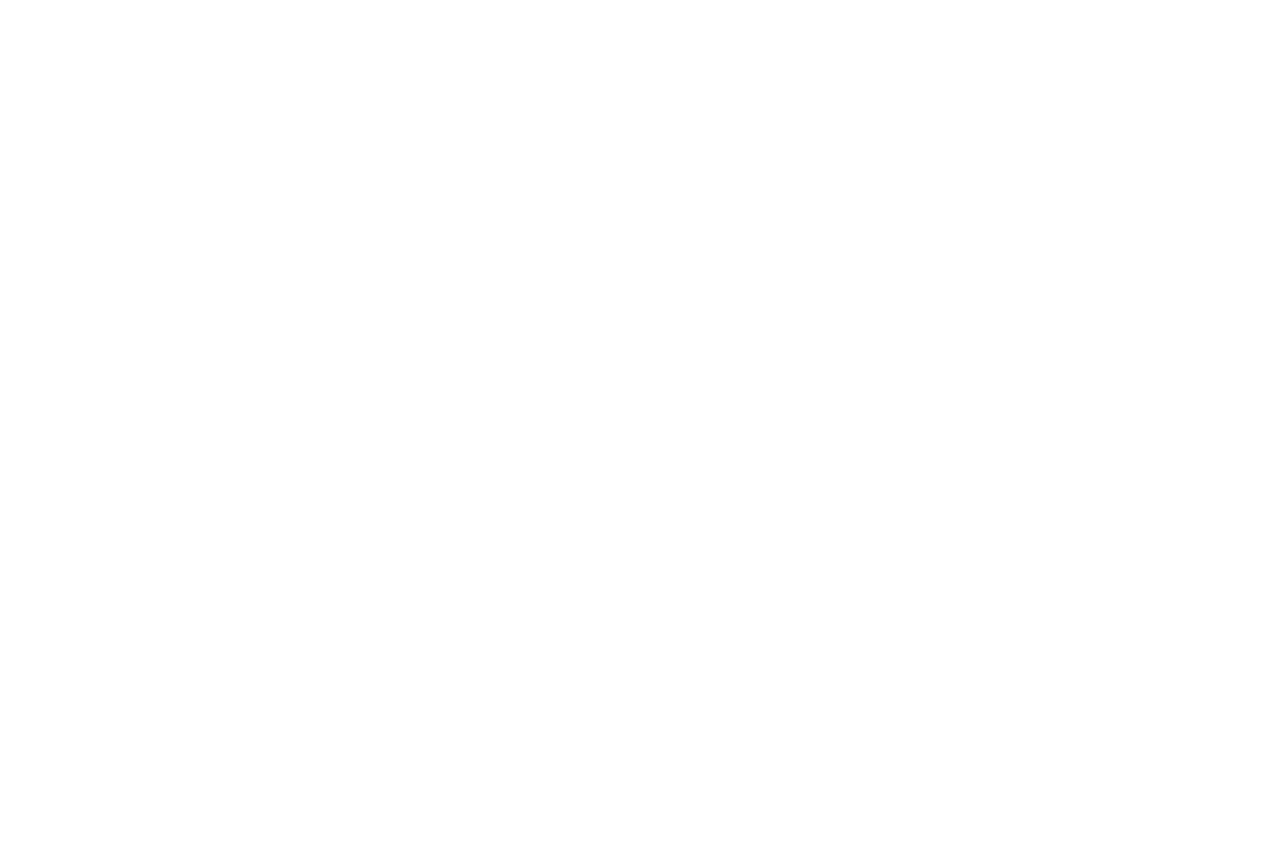
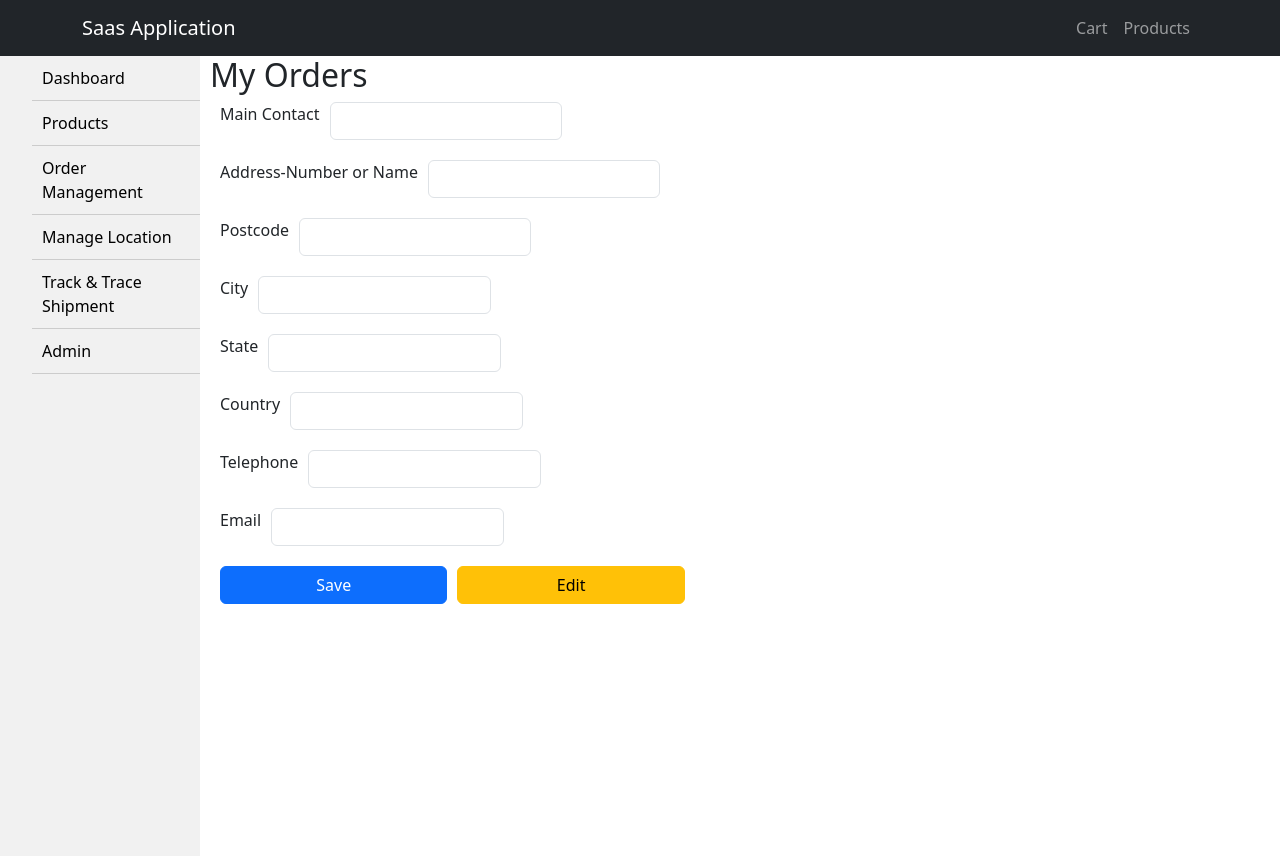
Before and after one commit to dizipharm/ReactSaasSupplier, a React (Vite) app: page /1/location in a window 1280 px wide. Before the commit this address had no page. Before the commit the page ends 800 px from the top, so only its background shows below. Built offline with nearby package versions, Linux system fonts and the light colour scheme.

Commit message:
Location

```diff
--- a/src/App.jsx
+++ b/src/App.jsx
@@ -6,6 +6,7 @@ import Products from './components/Products'
 import Addproduct from './components/AddProduct/Addproduct'
 import Productscreen from './components/Productscreen'
 import Myorder2 from './components/OrderManagement/Myorder2'
+import Location from './components/Locations/Location'
 
 
 
@@ -28,6 +29,7 @@ const App = () => {
    <Route path='/addproduct/:adminId' element={<Addproduct/>}/>
    <Route path='/product/:id/:schema_name' element={<Productscreen/>}/>
    <Route  path='/:adminId/myorders' element={<Myorder2 />} />
+   <Route  path='/:adminId/location' element={<Location />} />
    </Routes>
 
 
--- /dev/null
+++ b/src/components/Locations/Location.jsx
@@ -0,0 +1,23 @@
+import React from 'react'
+import Header from '../Header'
+import Sidebar from '../Shared/Sidebar'
+import Location2 from './Location2'
+
+const Location = () => {
+  return (
+    <div>
+      <Header/>
+      <div style={{display:"flex", gap:"10px"}}>
+        <Sidebar/>
+      <div>
+      <h2> My Orders</h2>
+     <Location2/>
+      </div>
+      </div>
+
+
+    </div>
+  )
+}
+
+export default Location
--- /dev/null
+++ b/src/components/Locations/Location2.jsx
@@ -0,0 +1,116 @@
+import React, { useState, ChangeEvent } from 'react';
+import { Form, Button, FormSelect } from 'react-bootstrap';
+import axios from 'axios';
+import { useParams, useNavigate } from 'react-router-dom';
+
+const Location2 = () => {
+  return (
+    <div>
+       <Form style={{display:"flex", flexDirection:"column", gap:"20px", justifyItems:"center", paddingLeft:"10px"}}>
+      <Form.Group controlId="productName" style={{display:"flex", gap:"10px"}}>
+        <Form.Label> Main Contact</Form.Label>
+        <Form.Control
+          type="text"
+          placeholder=""
+
+          style={{width:"50%"}}
+        />
+      </Form.Group>
+
+      <Form.Group controlId="productCategory" style={{display:"flex", gap:"10px"}}>
+        <Form.Label> Address-Number or Name</Form.Label>
+        <Form.Control
+          type="text"
+          placeholder=""
+
+          style={{width:"50%"}}
+        />
+      </Form.Group>
+
+
+
+
+      <Form.Group controlId="productDescription" style={{display:"flex", gap:"10px"}}>
+        <Form.Label>Postcode</Form.Label>
+        <Form.Control
+          type="text"
+          placeholder=""
+
+          style={{width:"50%"}}
+        />
+      </Form.Group>
+
+      <Form.Group controlId="productPrice" style={{display:"flex", gap:"10px"}}>
+        <Form.Label> City</Form.Label>
+        <Form.Control
+          type="text"
+          placeholder=""
+
+          style={{width:"50%"}}
+        />
+      </Form.Group>
+
+
+
+
+      <Form.Group controlId="productDimensions" style={{display:"flex", gap:"10px"}}>
+        <Form.Label>State</Form.Label>
+        <Form.Control
+          type="text"
+          placeholder=""
+
+          style={{width:"50%"}}
+        />
+      </Form.Group>
+
+
+
+      <Form.Group controlId="productWeight" style={{display:"flex", gap:"10px"}}>
+        <Form.Label>Country</Form.Label>
+        <Form.Control
+          type="text"
+          placeholder=""
+
+          style={{width:"50%"}}
+        />
+      </Form.Group>
+
+
+
+
+      <Form.Group controlId="productGtin" style={{display:"flex", gap:"10px"}}>
+        <Form.Label>Telephone</Form.Label>
+        <Form.Control
+          type="text"
+          placeholder=""
+
+          style={{width:"50%"}}
+        />
+      </Form.Group>
+
+      <Form.Group controlId="productGtin" style={{display:"flex", gap:"10px"}}>
+        <Form.Label>Email</Form.Label>
+        <Form.Control
+          type="text"
+          placeholder=""
+
+          style={{width:"50%"}}
+        />
+      </Form.Group>
+
+      <div style={{ display:"flex", gap:"10px"}}>
+      <Button variant="primary" type="submit" style={{width:"50%", justifyContent:"center"}}>
+       Save
+      </Button>
+      <Button variant="warning" style={{width:"50%", justifyContent:"center"}}>
+      Edit
+      </Button>
+      </div>
+
+
+    </Form>
+    </div>
+  )
+}
+
+export default Location2
--- a/src/components/Shared/Sidebar.jsx
+++ b/src/components/Shared/Sidebar.jsx
@@ -68,7 +68,7 @@ const Sidebar = () => {
           )}
         </li>
 		<li>
-		<Link to="/manage">
+		<Link to={`/${adminId}/location`}>
           <button
             className={`menu ${activeMenu === 'manage' ? 'active' : ''}`}
             onClick={() => handleMenuClick('manage')}
```
